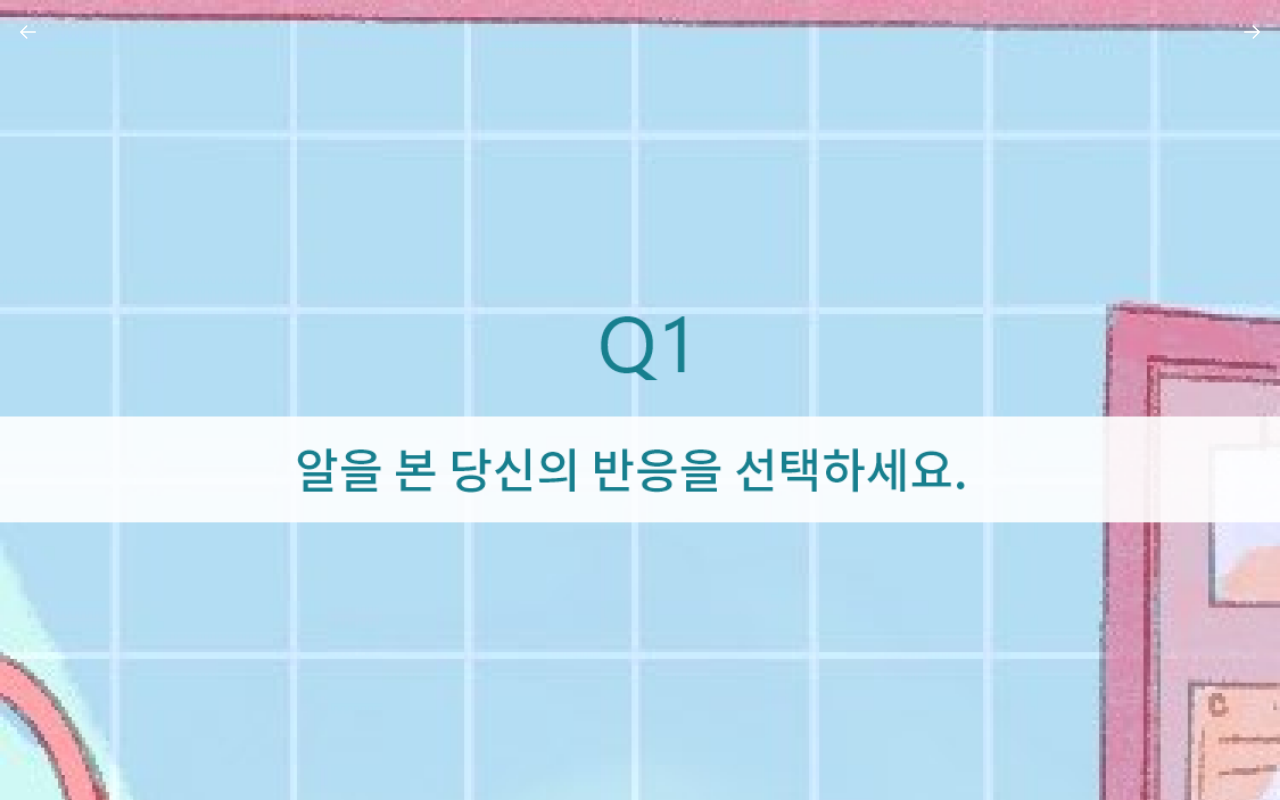
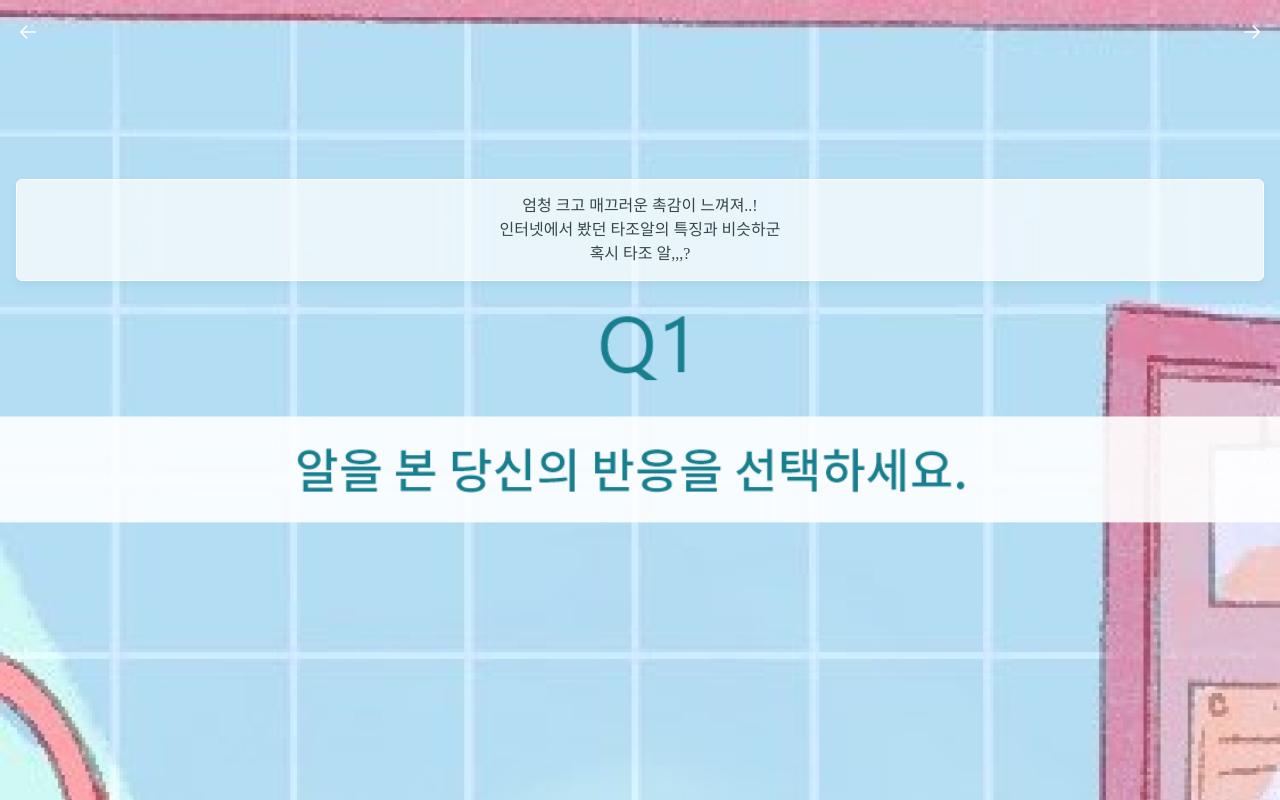
Before and after one commit to wody27/PleedomTest, a React (Create React App) app: page /6 in a window 1280 px wide. Shown: the top 800 px of the page. Built offline with nearby package versions, Linux system fonts and the light colour scheme.

Commit message:
UPDATE: Answer CSS 구현

```diff
--- a/src/components/PageButton.js
+++ b/src/components/PageButton.js
@@ -24,4 +24,6 @@ const Button = styled.img`
   position: absolute;
   top: 8px;
   ${({ direction }) => (direction === 'left' ? `left: 4px;` : `right: 4px;`)};
+
+  z-index: 2;
 `;
--- a/src/pages/StartPage.js
+++ b/src/pages/StartPage.js
@@ -21,13 +21,9 @@ const NextButton = styled.div`
   position: absolute;
   top: 497px;
   left: 66px;
-
-  width: 50%;
+  right: 66px;
 
   z-index: 1;
-
-  width: 243px;
-  height: 48px;
 
   border-radius: 6px;
   border: solid 0 #ffffff;
--- a/src/pages/page2/Page2_3.js
+++ b/src/pages/page2/Page2_3.js
@@ -1,16 +1,64 @@
-import React from 'react';
+import React, { useState } from 'react';
 import styled from 'styled-components';
 
 import Background from '../../components/Background';
 import PageButton from '../../components/PageButton';
 
 export default function Page2_3({ match }) {
+  const [selected, setSelected] = useState(-1);
+
+  const select = (event) => {
+    setSelected(1);
+  };
   return (
     <Wrapper>
       <Background page="2_3" />
       <PageButton pageNumber={match.url} />
+      <Answer isSelected={selected === 1 ? true : false} onClick={select}>
+        엄청 크고 매끄러운 촉감이 느껴져..!
+        <br />
+        인터넷에서 봤던 타조알의 특징과 비슷하군 <br />
+        혹시 타조 알,,,?
+      </Answer>
+      {/* <Answer isSelected={selected === 1 ? true : false} onClick={select}>
+        엄청 크고 매끄러운 촉감이 느껴져..!
+        <br />
+        인터넷에서 봤던 타조알의 특징과 비슷하군 <br />
+        혹시 타조 알,,,?
+      </Answer> */}
     </Wrapper>
   );
 }
 
 const Wrapper = styled.div``;
+
+const Answer = styled.div`
+  position: absolute;
+  top: 179px;
+  left: 16px;
+  right: 16px;
+
+  z-index: 4;
+
+  padding: 14px 21px;
+
+  border-radius: 6px;
+  box-shadow: 0 4px 8px 0 rgba(69, 111, 128, 0.08);
+
+  ${({ isSelected }) =>
+    isSelected
+      ? 'background-color: #3acce1; border: solid 3px #3acce1;  color: #ffffff;'
+      : 'background-color:rgba(255, 255, 255, 0.72); border: solid 1px #ffffff; color: #38474b;'};
+
+  font-weight: normal;
+  font-stretch: normal;
+  font-style: normal;
+  font-size: 16px;
+  @media screen and (max-width: 320px) {
+    font-size: 14px;
+  }
+
+  line-height: 1.5;
+  letter-spacing: normal;
+  text-align: center;
+`;
```
